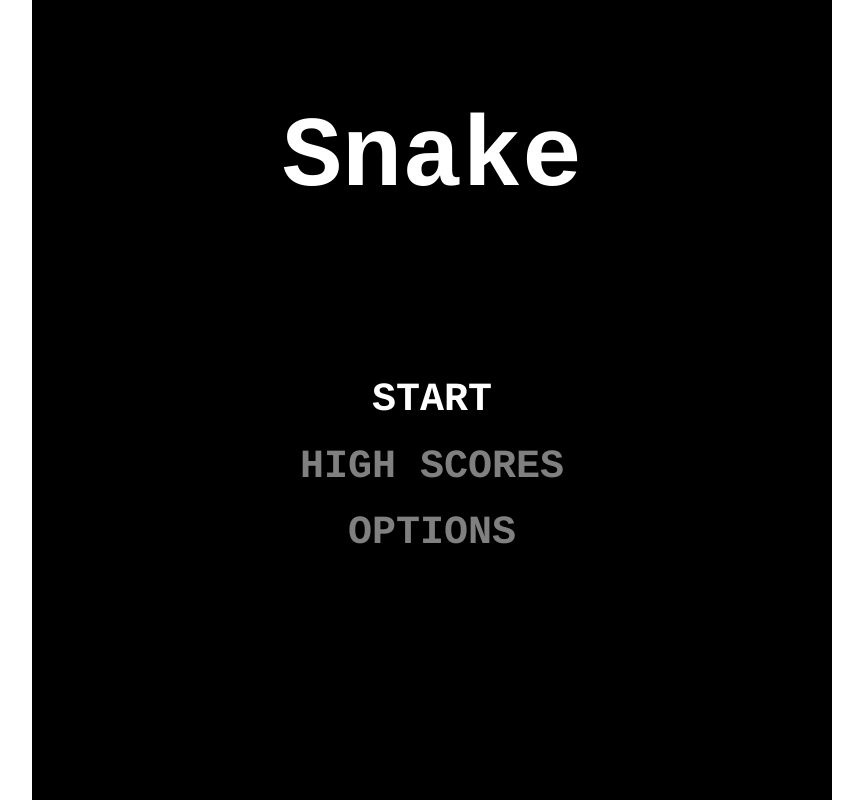
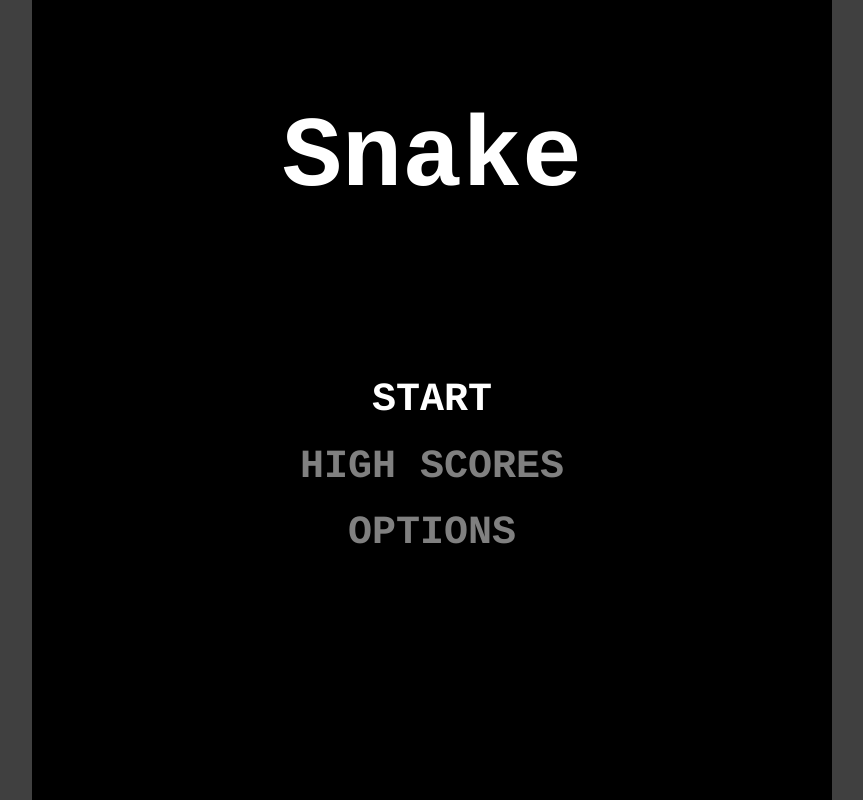
Before and after one commit to YmmSgy/snake, a plain HTML site: page index.html in a window 1280 px wide. Shown: the whole page, without its empty margins (208-1071 px from the left). Drawn offline with Linux system fonts and the light colour scheme.

Commit message:
made background gray

```diff
--- a/main.css
+++ b/main.css
@@ -8,6 +8,9 @@ html, body {
 	height: 100%;
 	width: 100%;
 }
+body {
+	background-color: rgb(64, 64, 64);
+}
 canvas {
 	display: block;
 	object-fit: contain;
```
